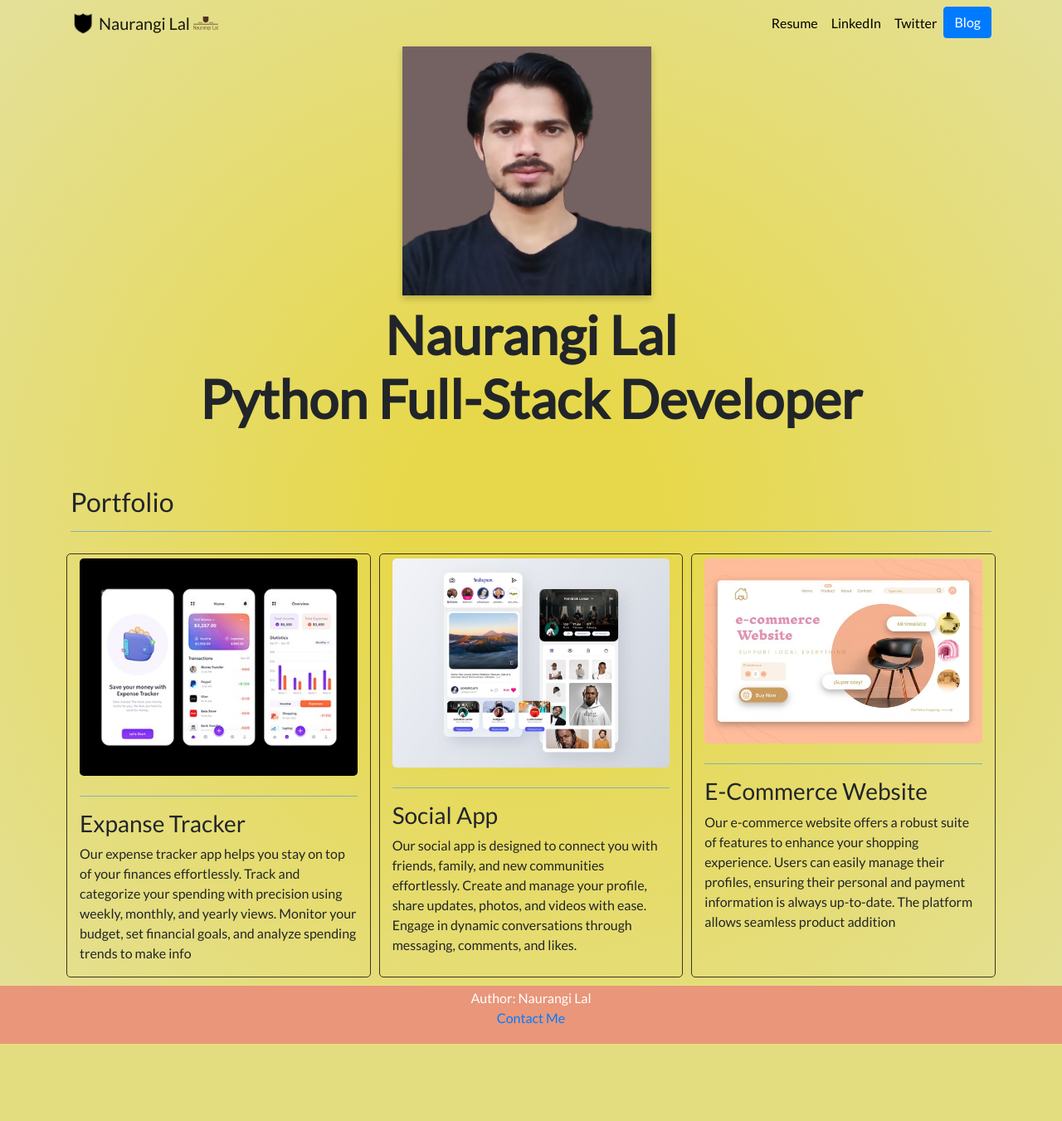
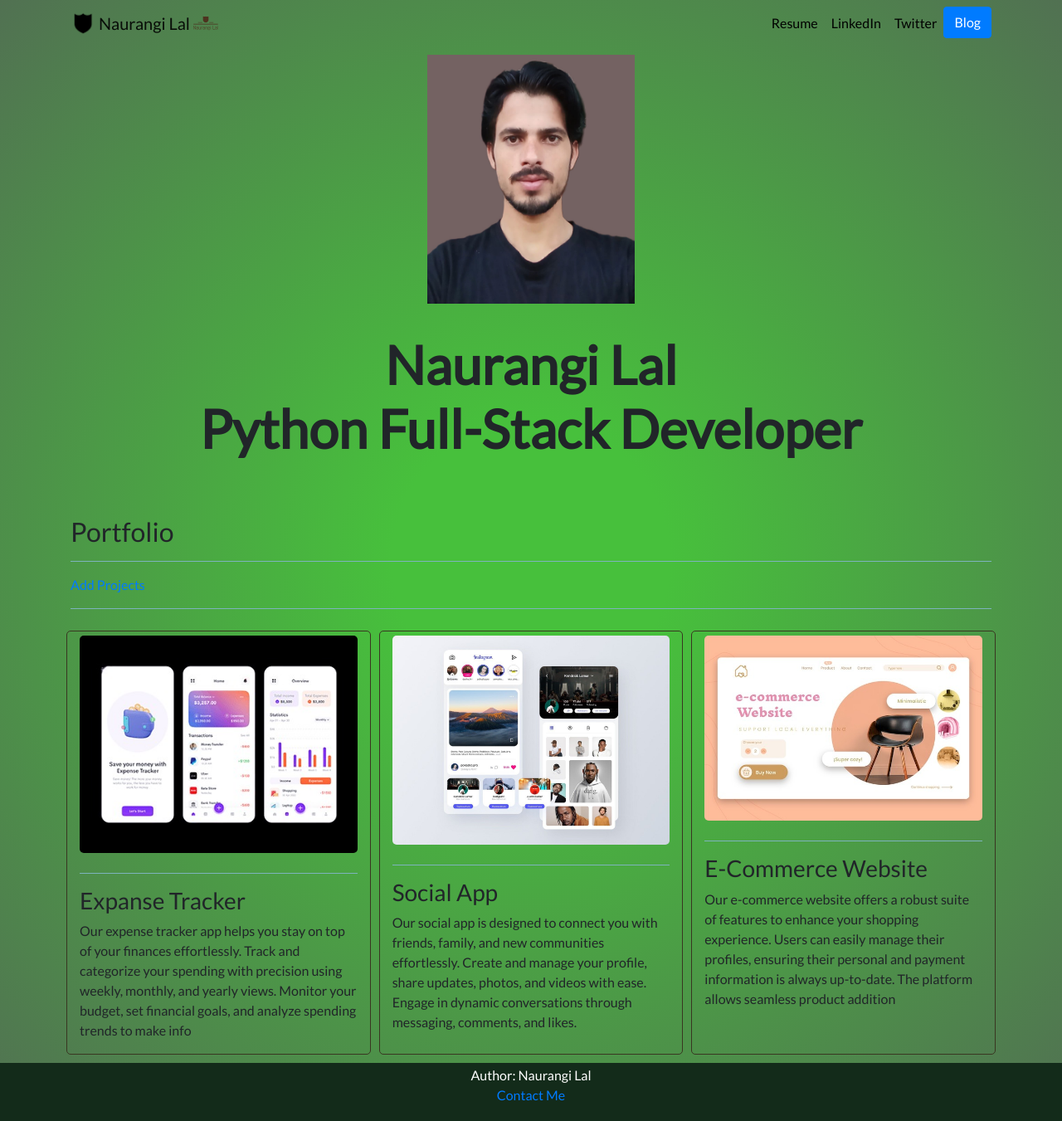
Before and after one commit to Naurangi123/Portfolio_website, a Django app: page / in a window 1280 px wide. Shown: the whole page at 83% size. Before the commit the page ends 1258 px from the top, so only its background shows below. Run offline with Django 3.2, Linux system fonts and the light colour scheme; data comes from the database, SQL or seed files in the repository; both versions use the stored data as it was after the commit; some libraries are stand-ins or nearby versions.

Commit message:
Add some functions

```diff
--- a/Personal-Portfolio/blog/templates/blog/all_blogs.html
+++ b/Personal-Portfolio/blog/templates/blog/all_blogs.html
@@ -6,12 +6,15 @@
 
 <h1 id="blogtitle" class="font-weight-bold text-center">Blog</h1>
 
+<div class="text-center"><a href="{% url 'blog:add_blog' %}"><button class="btn btn-success" style="color: darkmagenta;">Add Blog</button></a></div>
+
 <h3 class="text-center mb-5">Naurangi has written {{ blogs.count }} blog{{ blogs.count|pluralize }}</h3>
 
 {% for blog in blogs %}
+<hr>
 <div class="row justify-content-center my-3">
   <div class="col-md-10">
-    <a href="{% url 'blog:detail' blog.id %}">
+    <a href="{% url 'blog:detail' blog.id %}" style="color: crimson;">
       <h2>{{ blog.title }}</h2>
     </a>
     <h5 class="text-muted">{{ blog.date|date:'M d Y'|upper }}</h5>
--- a/Personal-Portfolio/blog/templates/blog/detail.html
+++ b/Personal-Portfolio/blog/templates/blog/detail.html
@@ -10,4 +10,8 @@
 
 {{ blog.description|safe }}
 
+<div class="text-center mb-5">
+    <a href="{% url 'blog:blog_edit' blog.id %}"><button class="btn btn-primary">Edit Blog</button></a>
+</div>
+
 {% endblock %}
--- a/Personal-Portfolio/blog/urls.py
+++ b/Personal-Portfolio/blog/urls.py
@@ -6,4 +6,6 @@ app_name = 'blog'
 urlpatterns = [
     path('', views.all_blogs, name='all_blogs'),
     path('<int:blog_id>/', views.detail, name='detail'),
+    path('add/', views.add_blog, name='add_blog'),
+    path('edit/<int:blog_id>/', views.edit_blog, name='blog_edit'),
 ]
--- a/Personal-Portfolio/portfolio/static/portfolio/custom.css
+++ b/Personal-Portfolio/portfolio/static/portfolio/custom.css
@@ -8,10 +8,7 @@
 
 body {
     font-family: 'Lato', sans-serif;
-    /* background: rgb(116,13,58);
-    background: radial-gradient(circle, rgba(116,13,58,1) 12%, rgba(19,131,25,1) 100%); */
-    background: rgb(231,216,75);
-    background: radial-gradient(circle, rgba(231,216,75,1) 18%, rgba(222,218,133,0.8297443977591037) 100%);
+    background: radial-gradient(circle, rgb(71, 192, 60) 18%, rgba(46, 84, 47, 0.83) 100%);
 }
 
 #blogtitle {
@@ -29,50 +26,13 @@ body {
 footer {
     text-align: center;
     padding: 3px;
-    background-color: DarkSalmon;
+    background-color: rgb(19, 43, 26);
     color: white;
 }
-
-.flip-card {
-    background-color: transparent;
-    width: 300px;
-    height: 300px;
-    perspective: 1000px;
+hr {
+    background-color: #070b0c;
 }
 
-.flip-card-inner {
-    position: relative;
-    width: 100%;
-    height: 100%;
-    text-align: center;
-    transition: transform 0.6s;
-    transform-style: preserve-3d;
-    box-shadow: 0 4px 8px 0 rgba(0,0,0,0.2);
-}
-
-.flip-card:hover .flip-card-inner {
-    transform: rotateY(180deg);
-}
-
-.flip-card-front, .flip-card-back {
-    position: absolute;
-    width: 100%;
-    height: 100%;
-    -webkit-backface-visibility: hidden;
-    backface-visibility: hidden;
-}
-
-.flip-card-front {
-    background-color: #bbb;
-    color: black;
-}
-
-
-.flip-card-back {
-    background-color: #2980b9;
-    color: white;
-    transform: rotateY(180deg);
-}
 .edit{
     margin-left: 25rem;
 }
--- a/Personal-Portfolio/portfolio/templates/portfolio/base.html
+++ b/Personal-Portfolio/portfolio/templates/portfolio/base.html
@@ -10,11 +10,11 @@
   <!-- Bootstrap CSS -->
   <link rel="stylesheet" href="https://stackpath.bootstrapcdn.com/bootstrap/4.4.1/css/bootstrap.min.css" integrity="sha384-Vkoo8x4CGsO3+Hhxv8T/Q5PaXtkKtu6ug5TOeNV6gBiFeWPGFN9MuhOf23Q9Ifjh" crossorigin="anonymous">
 
-  <link rel="stylesheet" href="{% static "portfolio/custom.css" %}">
+  <link rel="stylesheet" href="{% static 'portfolio/custom.css' %}">
 
   <link href="https://fonts.googleapis.com/css?family=Lato&display=swap" rel="stylesheet">
 
-  <link rel="icon" type="image/png" href="{% static "portfolio/Logo.png" %}">
+  <link rel="icon" type="image/png" href="{% static 'portfolio/Logo.png' %}">
 
   <title>Portfolio Website</title>
 </head>
@@ -22,9 +22,9 @@
   <nav id="topNav" class="navbar navbar-expand-md navbar-light">
     <div class="container">
       <a class="navbar-brand" href="{% url 'home' %}">
-        <img src="{% static "portfolio/Logo.png" %}" width="30" height="30" class="d-inline-block align-top" alt="Nick's Logo">
+        <img src="{% static 'portfolio/Logo.png' %}" width="30" height="30" class="d-inline-block align-top" alt="Naurangi's Logo">
         <span>Naurangi Lal</span>
-        <img src="{% static "portfolio/Logo.svg" %}" width="30" height="30" class="d-inline-block align-top" alt="Nick's Logo">
+        <img src="{% static 'portfolio/Logo.svg' %}" width="30" height="30" class="d-inline-block align-top" alt="Naurangi's Logo">
       </a>
       <button class="navbar-toggler" type="button" data-toggle="collapse" data-target="#navbarNav" aria-controls="navbarNav" aria-expanded="false" aria-label="Toggle navigation">
         <span class="navbar-toggler-icon"></span>
@@ -32,7 +32,7 @@
       <div class="collapse navbar-collapse text-center" id="navbarNav">
         <ul class="navbar-nav ml-auto">
           <li class="nav-item">
-            <a class="nav-link" href="{% static "portfolio/Resume.pdf" %}">Resume</a>
+            <a class="nav-link" href="{% static 'portfolio/Resume.pdf' %}">Resume</a>
           </li>
           <li class="nav-item">
             <a class="nav-link" href="https://www.linkedin.com/in/naurangi-lal-aa3175228/" target="_blank">LinkedIn</a>
@@ -52,12 +52,9 @@
   </div>
   <footer>
     <p>Author: Naurangi Lal<br>
-    <a href="mailto:naurangilal15072002@gmail.com">Contact Me</a>
+    <a href="mailto:naurangilal9675329115@gmail.com">Contact Me</a>
   </p>
   </footer>
-
-  <!-- Optional JavaScript -->
-  <!-- jQuery first, then Popper.js, then Bootstrap JS -->
   <script src="https://code.jquery.com/jquery-3.4.1.slim.min.js" integrity="sha384-J6qa4849blE2+poT4WnyKhv5vZF5SrPo0iEjwBvKU7imGFAV0wwj1yYfoRSJoZ+n" crossorigin="anonymous"></script>
   <script src="https://cdn.jsdelivr.net/npm/popper.js@1.16.0/dist/umd/popper.min.js" integrity="sha384-Q6E9RHvbIyZFJoft+2mJbHaEWldlvI9IOYy5n3zV9zzTtmI3UksdQRVvoxMfooAo" crossorigin="anonymous"></script>
   <script src="https://stackpath.bootstrapcdn.com/bootstrap/4.4.1/js/bootstrap.min.js" integrity="sha384-wfSDF2E50Y2D1uUdj0O3uMBJnjuUD4Ih7YwaYd1iqfktj0Uod8GCExl3Og8ifwB6" crossorigin="anonymous"></script>
--- a/Personal-Portfolio/portfolio/templates/portfolio/home.html
+++ b/Personal-Portfolio/portfolio/templates/portfolio/home.html
@@ -4,15 +4,9 @@
 {% static 'portfolio/Profile.jpg' %}
 {% block content %}
 
-<div class="flip-card edit">
-  <div class="flip-card-inner">
-    <div class="flip-card-front">
-      <img src="{% static 'portfolio/Profile.jpg' %}" class="image-fluid resize" alt="Avatar" style="width:300px;height:300px;">
-    </div>
-    <div class="flip-card-back">
-      <h1>Naurangi Lal</h1>
-      <p>❤️ Python Full Stack Developer ❤️</p>
-    </div>
+<div class="row justify-content-center mb-3">
+  <div class="col-md-3 text-center">
+    <img src="{% static 'portfolio/Profile.jpg' %}" class="img-fluid" alt="Avatar" style="width:300px;height:300px;">
   </div>
 </div>
 <div class="row justify-content-center mb-3">
@@ -22,6 +16,8 @@
 </div>
 
 <h2 class="mt-5">Portfolio</h2>
+<hr>
+<a href="">Add Projects</a>
 <hr>
 <div class="row">
   {% for project in projects %}
```
Also changed, not shown: Personal-Portfolio/blog/forms.py (added, +12 -0 lines), Personal-Portfolio/blog/templates/blog/add_blog.html (added, +10 -0 lines), Personal-Portfolio/blog/templates/blog/edit_blog.html (added, +15 -0 lines), Personal-Portfolio/blog/views.py (+23 -1 lines), Personal-Portfolio/db.sqlite3.
